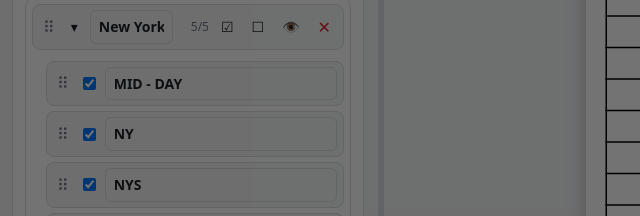
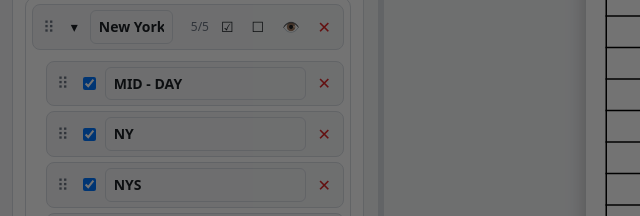
Before and after one commit to luislasonbra/EditModelTicket, a plain HTML site: page index.html in a window 1280 px wide. Shown: the part 553-769 px from the top of the page, 2-642 px from the left. Drawn offline with Linux system fonts and the light colour scheme.

Commit message:
nuevos cambios

```diff
--- a/index.html
+++ b/index.html
@@ -238,7 +238,7 @@ const DEFAULT_GROUPS=[
 /* ================================================================================== */
 /* Permisos de eliminación (ver README.md): */
 const ALLOW_DELETE_GROUPS=true;   // true: se pueden eliminar grupos (también los predeterminados; se pueden restaurar)
-const ALLOW_DELETE_ITEMS=false;   // false: no se pueden eliminar sorteos dentro de los grupos
+const ALLOW_DELETE_ITEMS=true;    // true: se pueden eliminar los sorteos de un grupo uno por uno (✕); false: no
 const PR_DEF={paper:'letter',pw:210,ph:297,orient:'v',mode:'auto',tw:80,cols:2,rows:3,mx:10,my:10,gx:4,gy:4,align:'top',qty:0,cut:true};
 let LEGACY_PR=null;try{LEGACY_PR=JSON.parse(localStorage.getItem('ticketPrintCfg')||'null')}catch(e){}
 function normPrint(p){
@@ -369,7 +369,7 @@ function addItems(g,text){
   return ok;
 }
 function drawGroups(){
-  $('grpHint').textContent='👁️ muestra u oculta un grupo completo; ☑ marca sus sorteos. '+(ALLOW_DELETE_GROUPS?'Puedes eliminar grupos con ✕ (los predeterminados se restauran con ↺). ':'Los grupos no se pueden eliminar (🔒). ')+(ALLOW_DELETE_ITEMS?'':'Los sorteos no se pueden eliminar. ')+'Los grupos predeterminados no se renombran. Arrastra ⠿ para reordenar.';
+  $('grpHint').textContent='👁️ muestra u oculta un grupo completo; ☑ marca sus sorteos. '+(ALLOW_DELETE_GROUPS?'Puedes eliminar grupos con ✕ (los predeterminados se restauran con ↺). ':'Los grupos no se pueden eliminar (🔒). ')+(ALLOW_DELETE_ITEMS?'Quita sorteos uno por uno con ✕. ':'Los sorteos no se pueden eliminar. ')+'Los grupos predeterminados no se renombran. Arrastra ⠿ para reordenar.';
   const box=$('groupList');box.innerHTML='';
   S.groups.forEach(g=>{
     const el=document.createElement('div');el.className='grp'+(g.show===false?' off':'');
```
Also changed, not shown: 1 other file.
